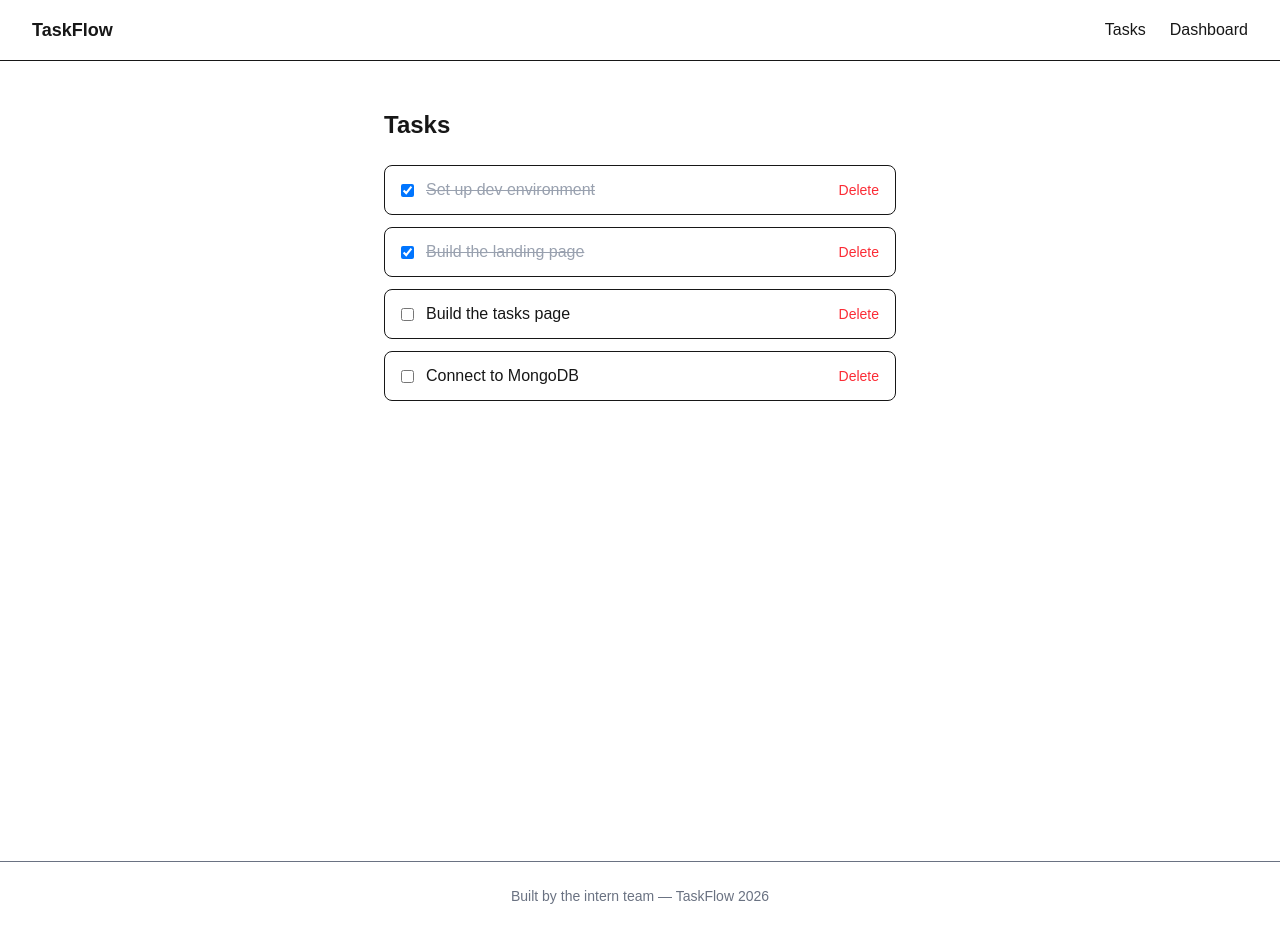
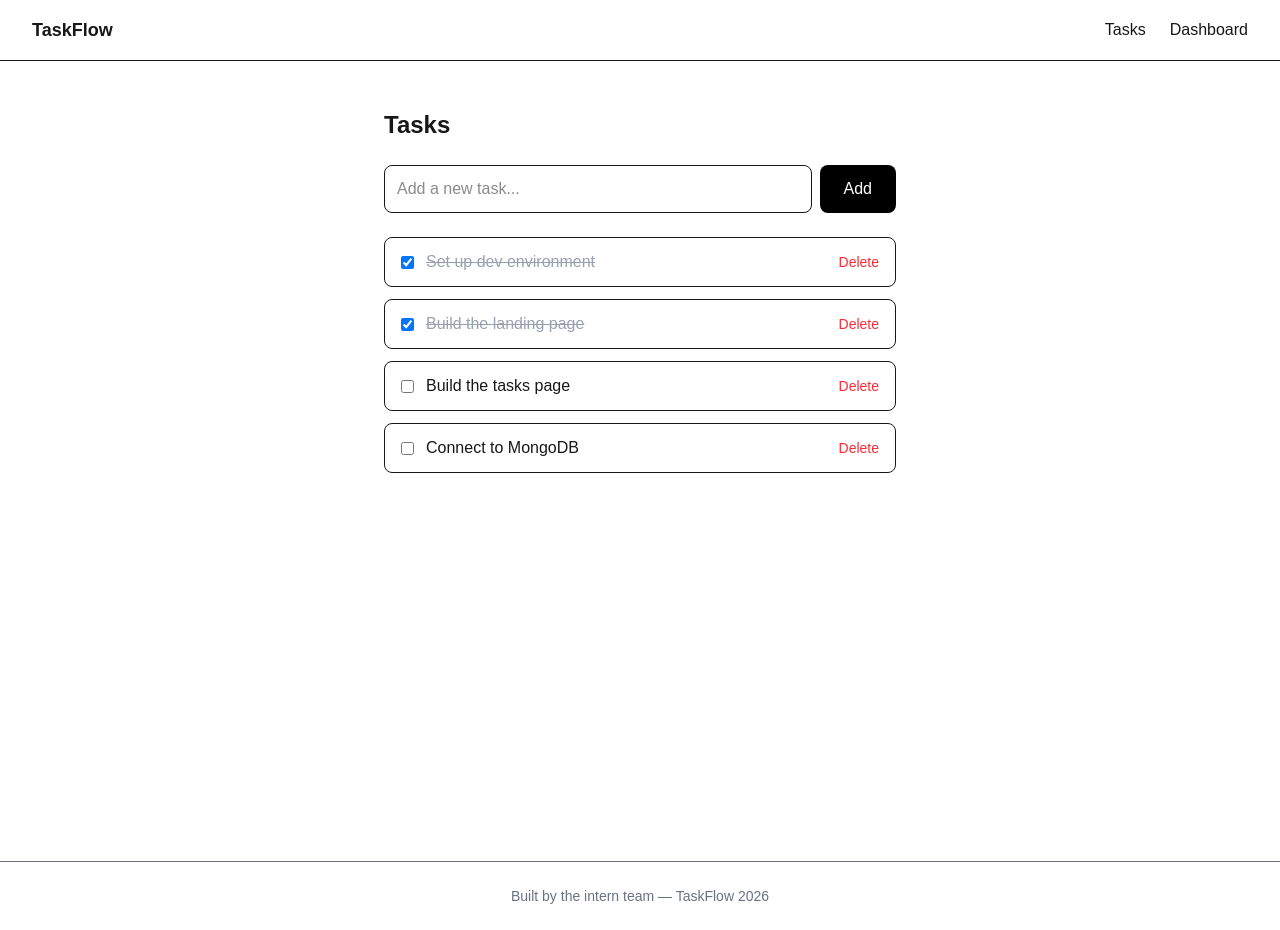
Before and after one commit to Ngandwe-pacra/Task-Manager, a Next.js app in the folder frontend/: page /tasks in a window 1280 px wide. Built offline with nearby package versions, Linux system fonts and the light colour scheme.

Commit message:
creating the dashboard

```diff
--- /dev/null
+++ b/frontend/src/app/dashboard/page.js
@@ -0,0 +1,27 @@
+import { initialTasks } from "@/data/tasks";
+
+export default function DashboardPage() {
+  const total = initialTasks.length;
+  const completed = initialTasks.filter((t) => t.done).length;
+  const remaining = total - completed;
+
+  return (
+    <div className="max-w-xl mx-auto px-8 py-12">
+      <h1 className="text-2xl font-bold mb-6">Dashboard</h1>
+      <div className="grid grid-cols-3 gap-4">
+        <div className="border rounded-lg p-4 text-center">
+          <p className="text-3xl font-bold">{total}</p>
+          <p className="text-sm text-gray-500">Total</p>
+        </div>
+        <div className="border rounded-lg p-4 text-center">
+          <p className="text-3xl font-bold">{completed}</p>
+          <p className="text-sm text-gray-500">Completed</p>
+        </div>
+        <div className="border rounded-lg p-4 text-center">
+          <p className="text-3xl font-bold">{remaining}</p>
+          <p className="text-sm text-gray-500">Remaining</p>
+        </div>
+      </div>
+    </div>
+  );
+}
--- a/frontend/src/app/tasks/page.js
+++ b/frontend/src/app/tasks/page.js
@@ -3,9 +3,15 @@
 import { useState } from "react";
 import { initialTasks } from "@/data/tasks";
 import TaskCard from "@/components/TaskCard";
+import TaskForm from "@/components/TaskForm";
 
 export default function TasksPage() {
   const [tasks, setTasks] = useState(initialTasks);
+
+  function addTask(title) {
+    const newTask = { id: Date.now(), title, done: false };
+    setTasks([newTask, ...tasks]);
+  }
 
   function toggleTask(id) {
     setTasks(tasks.map((t) => (t.id === id ? { ...t, done: !t.done } : t)));
@@ -18,6 +24,7 @@ export default function TasksPage() {
   return (
     <div className="max-w-xl mx-auto px-8 py-12">
       <h1 className="text-2xl font-bold mb-6">Tasks</h1>
+      <TaskForm onAdd={addTask} />
       <div className="flex flex-col gap-3">
         {tasks.map((task) => (
           <TaskCard
--- /dev/null
+++ b/frontend/src/components/TaskForm.js
@@ -0,0 +1,28 @@
+"use client";
+
+import { useState } from "react";
+import Button from "@/components/Button";
+
+export default function TaskForm({ onAdd }) {
+  const [title, setTitle] = useState("");
+
+  function handleSubmit(e) {
+    e.preventDefault();
+    if (!title.trim()) return;
+    onAdd(title.trim());
+    setTitle("");
+  }
+
+  return (
+    <form onSubmit={handleSubmit} className="flex gap-2 mb-6">
+      <input
+        type="text"
+        value={title}
+        onChange={(e) => setTitle(e.target.value)}
+        placeholder="Add a new task..."
+        className="flex-1 border rounded-lg px-3 py-2"
+      />
+      <Button type="submit">Add</Button>
+    </form>
+  );
+}
```
